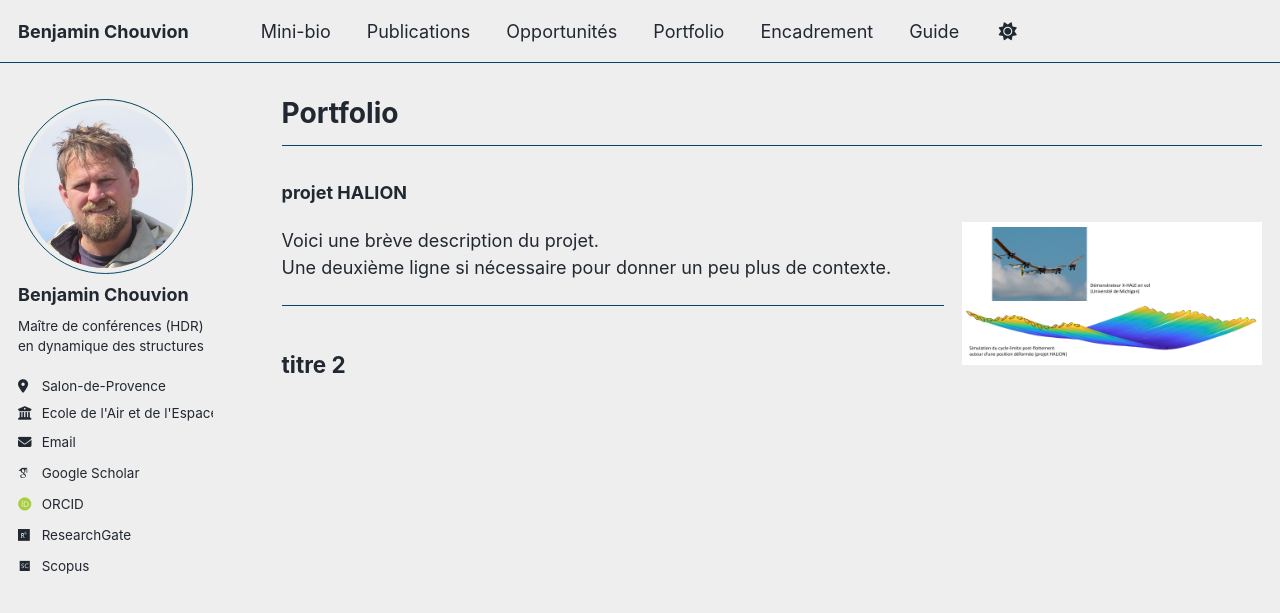
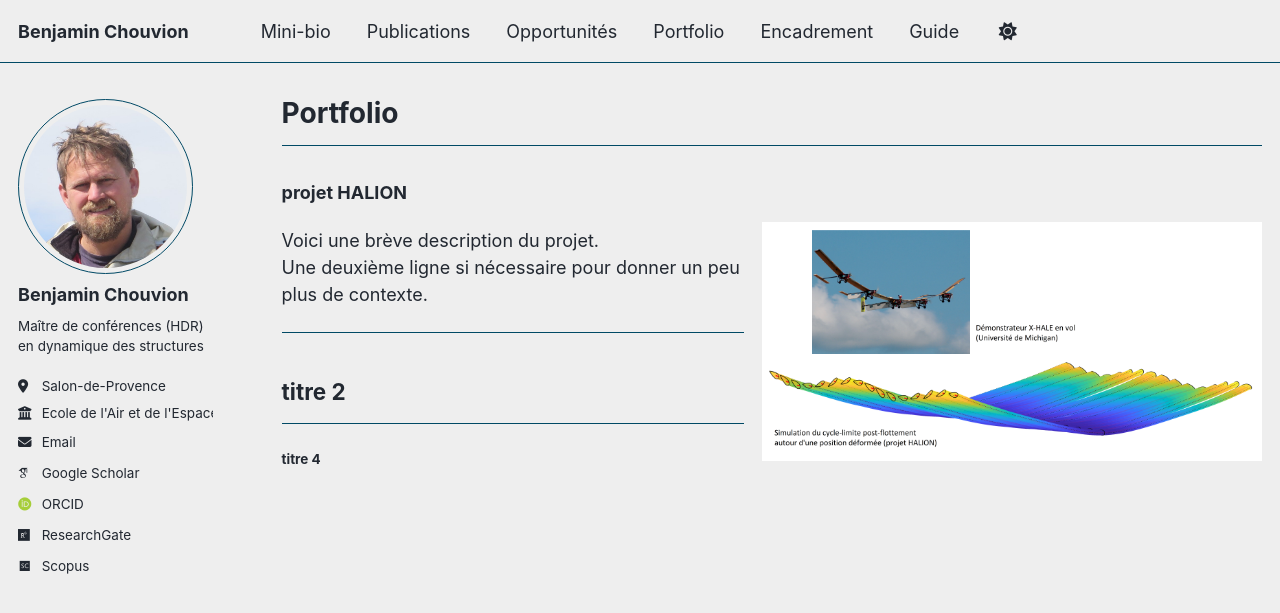
Before and after one commit to benjamin-chouvion/benjamin-chouvion.github.io, a Jekyll site: the page built from _pages/portfolio.md, in a window 1280 px wide. Shown: the top 613 px of the page. Built offline with Jekyll 4.4.1, drawn with Linux system fonts in a browser that asks for light colours; some web fonts are replaced; a script bundle is joined from its source files by our own code; library files that are not in the unit come from our copies.

Commit message:
Update portfolio.md

```diff
--- a/_pages/portfolio.md
+++ b/_pages/portfolio.md
@@ -7,10 +7,13 @@ author_profile: true
 
 ---
 ### projet HALION
-![Projet Halion](/images/halion.jpg){: .align-right width="300px"}
+![Projet Halion](/images/halion.jpg){: .align-right width="500px"}
 
 Voici une brève description du projet.
 Une deuxième ligne si nécessaire pour donner un peu plus de contexte.
 
 ---
 ## titre 2
+
+---
+#### titre 4
```
